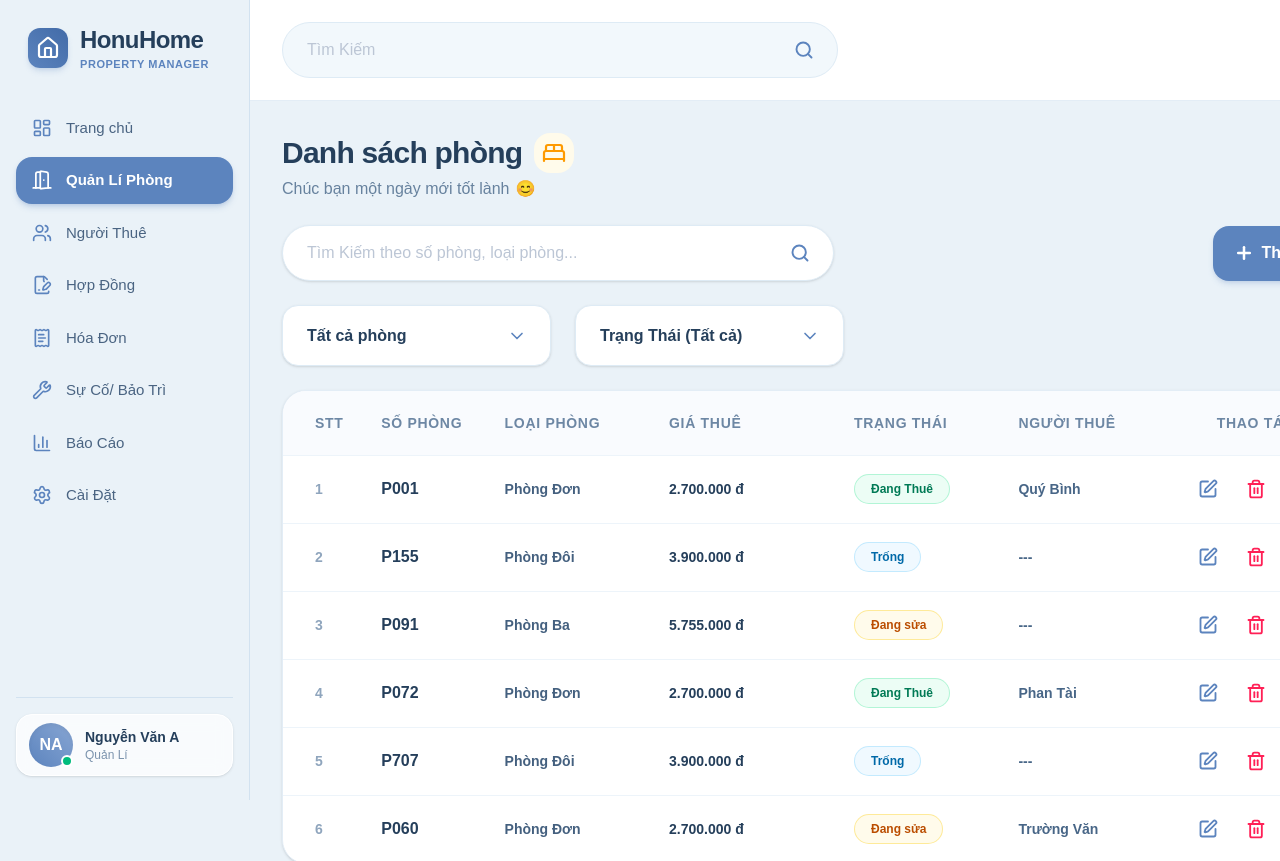
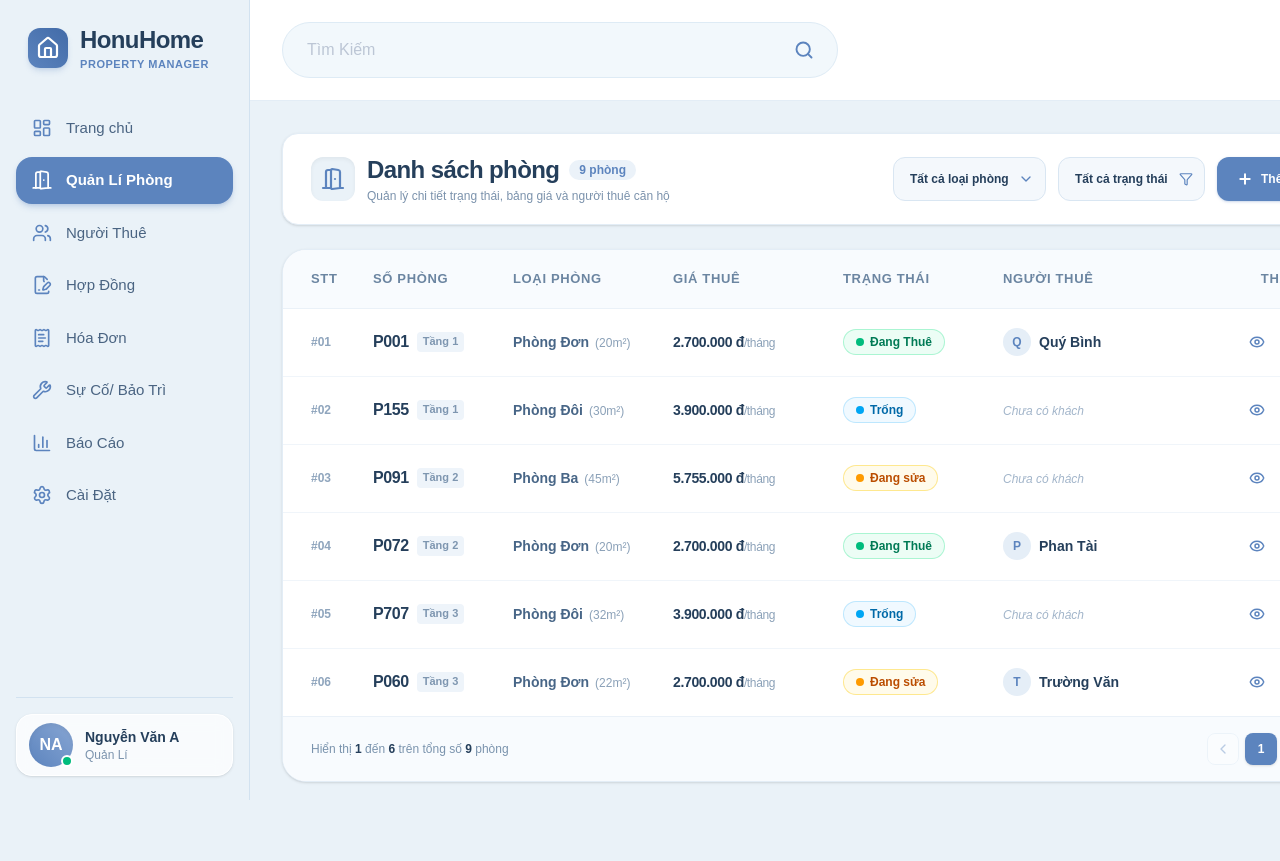
Before and after one commit to ngocnh05/honu_home, a Next.js app: page /rooms in a window 1280 px wide. Shown: the top 861 px of the page. Built offline with nearby package versions, Linux system fonts and the light colour scheme.

Commit message:
refactor(rooms): remove redundant search bar and greeting, redesign modern table toolbar and layout

```diff
--- a/src/components/rooms/rooms-table.tsx
+++ b/src/components/rooms/rooms-table.tsx
@@ -3,7 +3,6 @@
 import * as React from "react";
 import Link from "next/link";
 import {
-  Search,
   Plus,
   ChevronDown,
   ChevronRight,
@@ -11,7 +10,8 @@ import {
   SquarePen,
   Trash2,
   Eye,
-  BedDouble,
+  DoorOpen,
+  Filter,
 } from "lucide-react";
 import type { Room, RoomStatus } from "@/types/room";
 import { initialRooms } from "@/lib/mock-data/rooms";
@@ -19,7 +19,6 @@ import { AddRoomModal } from "@/components/rooms/add-room-modal";
 
 export function RoomsTable() {
   const [rooms, setRooms] = React.useState<Room[]>(initialRooms);
-  const [searchTerm, setSearchTerm] = React.useState("");
   const [typeFilter, setTypeFilter] = React.useState("ALL");
   const [statusFilter, setStatusFilter] = React.useState("ALL");
   const [currentPage, setCurrentPage] = React.useState(1);
@@ -30,17 +29,11 @@ export function RoomsTable() {
   // Filter logic
   const filteredRooms = React.useMemo(() => {
     return rooms.filter((r) => {
-      const matchSearch =
-        r.roomNumber.toLowerCase().includes(searchTerm.toLowerCase()) ||
-        r.type.toLowerCase().includes(searchTerm.toLowerCase()) ||
-        r.tenantName.toLowerCase().includes(searchTerm.toLowerCase());
-
       const matchType = typeFilter === "ALL" || r.type === typeFilter;
       const matchStatus = statusFilter === "ALL" || r.status === statusFilter;
-
-      return matchSearch && matchType && matchStatus;
+      return matchType && matchStatus;
     });
-  }, [rooms, searchTerm, typeFilter, statusFilter]);
+  }, [rooms, typeFilter, statusFilter]);
 
   // Pagination logic
   const totalPages = Math.ceil(filteredRooms.length / itemsPerPage) || 1;
@@ -49,8 +42,8 @@ export function RoomsTable() {
     return filteredRooms.slice(start, start + itemsPerPage);
   }, [filteredRooms, currentPage]);
 
-  const handleDeleteRoom = (id: string) => {
-    if (confirm("Bạn có chắc chắn muốn xóa phòng này?")) {
+  const handleDeleteRoom = (id: string, roomNum: string) => {
+    if (confirm(`Bạn có chắc chắn muốn xóa phòng ${roomNum}?`)) {
       setRooms((prev) => prev.filter((r) => r.id !== id));
     }
   };
@@ -77,201 +70,232 @@ export function RoomsTable() {
   };
 
   return (
-    <div className="w-[1096px] space-y-6 animate-fadeIn pb-16">
-      {/* 1. Header Area: Danh sách phòng */}
-      <div className="flex items-center justify-between">
-        <div className="space-y-1">
+    <div className="w-[1100px] space-y-6 animate-fadeIn pb-12 select-none">
+      {/* 1. Top Bar: Tiêu đề trang & Thanh công cụ gom gọn chuyên nghiệp */}
+      <div className="flex items-center justify-between bg-white px-7 py-5 rounded-2xl border border-[#E3EDF6] shadow-sm">
+        {/* Title & Badge số lượng */}
         <div className="flex items-center gap-3">
-            <h1 className="text-3xl font-extrabold text-[#253F5B] tracking-tight">
+          <div className="w-11 h-11 rounded-xl bg-[#EAF2F8] text-[#5C84BE] flex items-center justify-center shadow-inner">
+            <DoorOpen className="w-6 h-6 stroke-[2.2]" />
+          </div>
+          <div>
+            <div className="flex items-center gap-2.5">
+              <h1 className="text-2xl font-extrabold text-[#253F5B] tracking-tight">
                 Danh sách phòng
               </h1>
-            <div className="w-10 h-10 rounded-2xl bg-amber-50 text-amber-500 flex items-center justify-center">
-              <BedDouble className="w-6 h-6 stroke-[2.2]" />
+              <span className="px-2.5 py-0.5 rounded-full bg-[#EBF2F9] text-[#5C84BE] text-xs font-bold">
+                {rooms.length} phòng
+              </span>
             </div>
-          </div>
-          <p className="text-base text-[#67829E] font-medium flex items-center gap-1.5">
-            <span>Chúc bạn một ngày mới tốt lành</span>
-            <span>😊</span>
+            <p className="text-xs text-[#7B92AC] font-medium mt-0.5">
+              Quản lý chi tiết trạng thái, bảng giá và người thuê căn hộ
             </p>
           </div>
         </div>
 
-      {/* 2. Search Bar + Nút Thêm Phòng (Figma: 552px input, 165px button) */}
-      <div className="flex items-center justify-between">
-        {/* Search Input: Frame 7 (552px x 56px) */}
-        <div className="relative w-[552px]">
-          <input
-            type="text"
-            value={searchTerm}
-            onChange={(e) => {
-              setSearchTerm(e.target.value);
-              setCurrentPage(1);
-            }}
-            placeholder="Tìm Kiếm theo số phòng, loại phòng..."
-            className="w-full h-[56px] pl-6 pr-14 rounded-full bg-white border border-[#DEEBF5] focus:border-[#5C84BE] text-base text-[#253F5B] placeholder:text-[#BCC6D5] outline-none shadow-sm transition-all"
-          />
-          <button
-            type="button"
-            className="absolute right-4 top-1/2 -translate-y-1/2 p-2 rounded-full text-[#5C84BE] hover:bg-[#F2F8FC] transition-colors"
-            aria-label="Tìm kiếm phòng"
-          >
-            <Search className="w-5 h-5 stroke-[2.3]" />
-          </button>
-        </div>
-
-        {/* Nút + Thêm phòng: Frame 22 (165px x 55px) */}
-        <button
-          onClick={() => setIsAddModalOpen(true)}
-          className="w-[165px] h-[55px] rounded-2xl bg-[#5C84BE] hover:bg-[#4E75AF] active:scale-[0.99] text-white font-bold text-base flex items-center justify-center gap-2 shadow-md shadow-[#5C84BE]/20 transition-all cursor-pointer"
-        >
-          <Plus className="w-5 h-5 stroke-[3]" />
-          <span>Thêm phòng</span>
-        </button>
-      </div>
-
-      {/* 3. Bộ lọc: Tất cả phòng & Trạng Thái (269px x 61px mỗi ô) */}
-      <div className="flex items-center gap-6">
-        {/* Dropdown 1: Loại phòng */}
-        <div className="relative w-[269px]">
+        {/* Right Toolbar: Bộ lọc gọn gàng + Nút Thêm Phòng */}
+        <div className="flex items-center gap-3">
+          {/* Lọc loại phòng */}
+          <div className="relative">
             <select
               value={typeFilter}
               onChange={(e) => {
                 setTypeFilter(e.target.value);
                 setCurrentPage(1);
               }}
-            className="w-full h-[61px] px-6 appearance-none rounded-2xl bg-white border border-[#DEEBF5] focus:border-[#5C84BE] text-base font-semibold text-[#253F5B] outline-none shadow-sm cursor-pointer"
+              className="h-11 pl-4 pr-9 appearance-none rounded-xl bg-[#F4F8FC] hover:bg-[#EAF2F9] border border-[#D9E6F2] focus:border-[#5C84BE] text-xs font-bold text-[#253F5B] outline-none cursor-pointer transition-all"
             >
-            <option value="ALL">Tất cả phòng</option>
+              <option value="ALL">Tất cả loại phòng</option>
               <option value="Phòng Đơn">Phòng Đơn</option>
               <option value="Phòng Đôi">Phòng Đôi</option>
               <option value="Phòng Ba">Phòng Ba</option>
             </select>
-          <ChevronDown className="absolute right-6 top-1/2 -translate-y-1/2 w-5 h-5 text-[#5C84BE] pointer-events-none" />
+            <ChevronDown className="absolute right-3 top-1/2 -translate-y-1/2 w-4 h-4 text-[#5C84BE] pointer-events-none" />
           </div>
 
-        {/* Dropdown 2: Trạng thái */}
-        <div className="relative w-[269px]">
+          {/* Lọc trạng thái */}
+          <div className="relative">
             <select
               value={statusFilter}
               onChange={(e) => {
                 setStatusFilter(e.target.value);
                 setCurrentPage(1);
               }}
-            className="w-full h-[61px] px-6 appearance-none rounded-2xl bg-white border border-[#DEEBF5] focus:border-[#5C84BE] text-base font-semibold text-[#253F5B] outline-none shadow-sm cursor-pointer"
+              className="h-11 pl-4 pr-9 appearance-none rounded-xl bg-[#F4F8FC] hover:bg-[#EAF2F9] border border-[#D9E6F2] focus:border-[#5C84BE] text-xs font-bold text-[#253F5B] outline-none cursor-pointer transition-all"
             >
-            <option value="ALL">Trạng Thái (Tất cả)</option>
+              <option value="ALL">Tất cả trạng thái</option>
               <option value="rented">Đang Thuê</option>
               <option value="available">Trống</option>
               <option value="maintenance">Đang sửa</option>
             </select>
-          <ChevronDown className="absolute right-6 top-1/2 -translate-y-1/2 w-5 h-5 text-[#5C84BE] pointer-events-none" />
+            <Filter className="absolute right-3 top-1/2 -translate-y-1/2 w-3.5 h-3.5 text-[#5C84BE] pointer-events-none" />
+          </div>
+
+          {/* Nút Thêm phòng */}
+          <button
+            onClick={() => setIsAddModalOpen(true)}
+            className="h-11 px-5 rounded-xl bg-[#5C84BE] hover:bg-[#4B73AD] active:scale-[0.98] text-white font-bold text-xs flex items-center gap-2 shadow-sm shadow-[#5C84BE]/25 transition-all cursor-pointer"
+          >
+            <Plus className="w-4 h-4 stroke-[3]" />
+            <span>Thêm phòng</span>
+          </button>
         </div>
       </div>
 
-      {/* 4. Bảng Dữ Liệu Phòng - Chuẩn Figma Frame 25: 1075px x 480px */}
-      <div className="w-[1075px] bg-white rounded-3xl border border-[#E3EDF6] shadow-sm overflow-hidden">
+      {/* 2. Bảng Dữ Liệu Phòng - Thiết Kế Lại Chuẩn UI Hiện Đại */}
+      <div className="bg-white rounded-3xl border border-[#E3EDF6] shadow-sm overflow-hidden">
         <table className="w-full text-left border-collapse">
-          {/* Table Header */}
+          {/* Header */}
           <thead>
-            <tr className="border-b border-[#EDF4FA] bg-[#F9FBFE] h-[64px] text-sm font-bold text-[#6D87A4] uppercase tracking-wider">
-              <th className="pl-8 w-[80px]">STT</th>
-              <th className="px-4 w-[120px]">Số Phòng</th>
-              <th className="px-4 w-[160px]">Loại Phòng</th>
-              <th className="px-4 w-[180px]">Giá Thuê</th>
-              <th className="px-4 w-[160px]">Trạng Thái</th>
-              <th className="px-4 w-[180px]">Người Thuê</th>
-              <th className="pr-8 text-center w-[160px]">Thao Tác</th>
+            <tr className="bg-[#F8FBFE] border-b border-[#EAF1F8] text-[13px] font-bold text-[#6B85A1] uppercase tracking-wider h-[58px]">
+              <th className="pl-7 w-[70px]">STT</th>
+              <th className="px-5 w-[140px]">Số Phòng</th>
+              <th className="px-5 w-[160px]">Loại Phòng</th>
+              <th className="px-5 w-[170px]">Giá Thuê</th>
+              <th className="px-5 w-[160px]">Trạng Thái</th>
+              <th className="px-5">Người Thuê</th>
+              <th className="pr-7 text-center w-[140px]">Thao Tác</th>
             </tr>
           </thead>
 
-          {/* Table Body */}
-          <tbody className="divide-y divide-[#EDF4FA]">
+          {/* Body */}
+          <tbody className="divide-y divide-[#F0F5FA]">
             {paginatedRooms.length > 0 ? (
               paginatedRooms.map((room, idx) => {
                 const stt = (currentPage - 1) * itemsPerPage + idx + 1;
 
-                // Status Badge styles
-                const badgeStyles = {
-                  rented:
-                    "bg-emerald-50 text-emerald-700 border-emerald-200/80 font-bold",
-                  available:
-                    "bg-sky-50 text-sky-700 border-sky-200/80 font-bold",
-                  maintenance:
-                    "bg-amber-50 text-amber-700 border-amber-200/80 font-bold",
+                // Status Badge & Dot indicator
+                const statusConfig = {
+                  rented: {
+                    badge: "bg-emerald-50 text-emerald-700 border-emerald-200/90",
+                    dot: "bg-emerald-500",
+                    label: "Đang Thuê",
+                  },
+                  available: {
+                    badge: "bg-sky-50 text-sky-700 border-sky-200/90",
+                    dot: "bg-sky-500",
+                    label: "Trống",
+                  },
+                  maintenance: {
+                    badge: "bg-amber-50 text-amber-700 border-amber-200/90",
+                    dot: "bg-amber-500",
+                    label: "Đang sửa",
+                  },
                 };
+
+                const currentConfig = statusConfig[room.status];
 
                 return (
                   <tr
                     key={room.id}
-                    className="h-[68px] hover:bg-[#F8FBFE] transition-colors text-sm font-medium text-[#253F5B]"
+                    className="h-[68px] hover:bg-[#F9FBFE] transition-colors text-sm"
                   >
                     {/* STT */}
-                    <td className="pl-8 font-semibold text-[#8FA5BD]">{stt}</td>
+                    <td className="pl-7 font-semibold text-[#8FA5BD] text-xs">
+                      #{stt.toString().padStart(2, "0")}
+                    </td>
 
                     {/* Số Phòng */}
-                    <td className="px-4">
-                      <span className="font-extrabold text-[#253F5B] text-base">
+                    <td className="px-5">
+                      <div className="flex items-center gap-2">
+                        <span className="font-extrabold text-[#253F5B] text-base tracking-tight">
                           {room.roomNumber}
                         </span>
+                        {room.floor && (
+                          <span className="text-[11px] font-semibold text-[#7E96B0] bg-[#EEF4FA] px-1.5 py-0.5 rounded">
+                            Tầng {room.floor}
+                          </span>
+                        )}
+                      </div>
                     </td>
 
                     {/* Loại Phòng */}
-                    <td className="px-4 text-[#44607F] font-semibold">
+                    <td className="px-5">
+                      <span className="font-semibold text-[#486687]">
                         {room.type}
+                      </span>
+                      {room.area && (
+                        <span className="text-xs text-[#8BA1B8] ml-1.5">
+                          ({room.area}m²)
+                        </span>
+                      )}
                     </td>
 
                     {/* Giá Thuê */}
-                    <td className="px-4 font-bold text-[#253F5B]">
+                    <td className="px-5">
+                      <div className="font-bold text-[#253F5B] tracking-tight">
                         {room.priceFormatted}
+                        <span className="text-xs font-normal text-[#8BA1B8]">
+                          /tháng
+                        </span>
+                      </div>
                     </td>
 
-                    {/* Trạng Thái Badge */}
-                    <td className="px-4">
+                    {/* Trạng Thái */}
+                    <td className="px-5">
                       <span
-                        className={`inline-flex items-center justify-center px-4 py-1.5 rounded-full text-xs border ${
-                          badgeStyles[room.status]
-                        }`}
+                        className={`inline-flex items-center gap-1.5 px-3 py-1 rounded-full text-xs font-bold border ${currentConfig.badge}`}
                       >
-                        {room.statusLabel}
+                        <span
+                          className={`w-2 h-2 rounded-full ${currentConfig.dot}`}
+                        />
+                        <span>{currentConfig.label}</span>
                       </span>
                     </td>
 
                     {/* Người Thuê */}
-                    <td className="px-4 font-semibold text-[#486687]">
+                    <td className="px-5">
+                      {room.tenantName !== "---" ? (
+                        <div className="flex items-center gap-2">
+                          <div className="w-7 h-7 rounded-full bg-[#E5EEF7] text-[#5C84BE] font-bold text-xs flex items-center justify-center">
+                            {room.tenantName.charAt(0)}
+                          </div>
+                          <span className="font-bold text-[#253F5B]">
                             {room.tenantName}
+                          </span>
+                        </div>
+                      ) : (
+                        <span className="text-xs font-medium text-[#A2B5CA] italic">
+                          Chưa có khách
+                        </span>
+                      )}
                     </td>
 
                     {/* Thao Tác (3 Actions: Sửa, Xóa, Chi tiết) */}
-                    <td className="pr-8">
-                      <div className="flex items-center justify-center gap-3">
-                        {/* Edit Button */}
+                    <td className="pr-7">
+                      <div className="flex items-center justify-center gap-2">
+                        {/* Chi tiết */}
+                        <Link
+                          href={`/rooms/${room.roomNumber}`}
+                          className="p-2 rounded-lg text-[#5C84BE] hover:bg-[#EBF3FB] transition-colors group"
+                          title="Xem chi tiết"
+                        >
+                          <Eye className="w-4 h-4 stroke-[2.2] group-hover:scale-110 transition-transform" />
+                        </Link>
+
+                        {/* Chỉnh sửa */}
                         <button
                           type="button"
-                          onClick={() => alert(`Chỉnh sửa phòng ${room.roomNumber}`)}
-                          className="p-2 rounded-xl text-[#5C84BE] hover:bg-[#EBF3FB] transition-colors"
+                          onClick={() =>
+                            alert(`Chỉnh sửa phòng ${room.roomNumber}`)
+                          }
+                          className="p-2 rounded-lg text-[#5A738E] hover:bg-[#EEF4FA] transition-colors group cursor-pointer"
                           title="Chỉnh sửa"
                         >
-                          <SquarePen className="w-5 h-5 stroke-[2.2]" />
+                          <SquarePen className="w-4 h-4 stroke-[2.2] group-hover:scale-110 transition-transform" />
                         </button>
 
-                        {/* Delete Button */}
+                        {/* Xóa phòng */}
                         <button
                           type="button"
-                          onClick={() => handleDeleteRoom(room.id)}
-                          className="p-2 rounded-xl text-rose-500 hover:bg-rose-50 transition-colors"
+                          onClick={() =>
+                            handleDeleteRoom(room.id, room.roomNumber)
+                          }
+                          className="p-2 rounded-lg text-rose-500 hover:bg-rose-50 transition-colors group cursor-pointer"
                           title="Xóa phòng"
                         >
-                          <Trash2 className="w-5 h-5 stroke-[2.2]" />
+                          <Trash2 className="w-4 h-4 stroke-[2.2] group-hover:scale-110 transition-transform" />
                         </button>
-
-                        {/* View Details Button */}
-                        <Link
-                          href={`/rooms/${room.roomNumber}`}
-                          className="p-2 rounded-xl text-[#627D9B] hover:bg-[#F2F8FD] transition-colors"
-                          title="Xem chi tiết"
-                        >
-                          <Eye className="w-5 h-5 stroke-[2.2]" />
-                        </Link>
                       </div>
                     </td>
                   </tr>
@@ -279,34 +303,56 @@ export function RoomsTable() {
               })
             ) : (
               <tr>
-                <td colSpan={7} className="h-44 text-center text-[#8EA3BA]">
-                  Không tìm thấy phòng nào phù hợp với bộ lọc.
+                <td
+                  colSpan={7}
+                  className="h-36 text-center text-sm font-medium text-[#8EA3BA]"
+                >
+                  Không tìm thấy phòng nào phù hợp với bộ lọc hiện tại.
                 </td>
               </tr>
             )}
           </tbody>
         </table>
+
+        {/* 3. Table Footer: Thông tin số lượng & Phân trang */}
+        <div className="flex items-center justify-between px-7 py-4 bg-[#F8FBFE] border-t border-[#EAF1F8] text-xs font-medium text-[#7A93AD]">
+          <div>
+            Hiển thị{" "}
+            <span className="font-bold text-[#253F5B]">
+              {paginatedRooms.length > 0
+                ? (currentPage - 1) * itemsPerPage + 1
+                : 0}
+            </span>{" "}
+            đến{" "}
+            <span className="font-bold text-[#253F5B]">
+              {Math.min(currentPage * itemsPerPage, filteredRooms.length)}
+            </span>{" "}
+            trên tổng số{" "}
+            <span className="font-bold text-[#253F5B]">
+              {filteredRooms.length}
+            </span>{" "}
+            phòng
           </div>
 
-      {/* 5. Phân Trang (Pagination: Trang 1, 2, 3...) - Figma Frame 41, 42, 43 */}
           {totalPages > 1 && (
-        <div className="flex items-center justify-end gap-2 pr-6">
+            <div className="flex items-center gap-1.5">
               <button
                 onClick={() => setCurrentPage((p) => Math.max(1, p - 1))}
                 disabled={currentPage === 1}
-            className="w-10 h-10 rounded-xl bg-white border border-[#E3EDF6] text-[#5C84BE] disabled:opacity-30 disabled:cursor-not-allowed flex items-center justify-center hover:bg-[#F2F8FC] transition-colors"
+                className="w-8 h-8 rounded-lg bg-white border border-[#DCE8F3] text-[#5C84BE] disabled:opacity-40 disabled:cursor-not-allowed flex items-center justify-center hover:bg-[#F2F8FC] transition-colors"
+                aria-label="Trang trước"
               >
-            <ChevronLeft className="w-5 h-5" />
+                <ChevronLeft className="w-4 h-4" />
               </button>
 
               {Array.from({ length: totalPages }, (_, i) => i + 1).map((pg) => (
                 <button
                   key={pg}
                   onClick={() => setCurrentPage(pg)}
-              className={`w-10 h-10 rounded-xl font-bold text-sm transition-all ${
+                  className={`w-8 h-8 rounded-lg font-bold text-xs transition-all ${
                     currentPage === pg
-                  ? "bg-[#5C84BE] text-white shadow-md shadow-[#5C84BE]/25"
-                  : "bg-white border border-[#E3EDF6] text-[#486687] hover:bg-[#F2F8FC]"
+                      ? "bg-[#5C84BE] text-white shadow-sm"
+                      : "bg-white border border-[#DCE8F3] text-[#486687] hover:bg-[#F2F8FC]"
                   }`}
                 >
                   {pg}
@@ -316,12 +362,15 @@ export function RoomsTable() {
               <button
                 onClick={() => setCurrentPage((p) => Math.min(totalPages, p + 1))}
                 disabled={currentPage === totalPages}
-            className="w-10 h-10 rounded-xl bg-white border border-[#E3EDF6] text-[#5C84BE] disabled:opacity-30 disabled:cursor-not-allowed flex items-center justify-center hover:bg-[#F2F8FC] transition-colors"
+                className="w-8 h-8 rounded-lg bg-white border border-[#DCE8F3] text-[#5C84BE] disabled:opacity-40 disabled:cursor-not-allowed flex items-center justify-center hover:bg-[#F2F8FC] transition-colors"
+                aria-label="Trang sau"
               >
-            <ChevronRight className="w-5 h-5" />
+                <ChevronRight className="w-4 h-4" />
               </button>
             </div>
           )}
+        </div>
+      </div>
 
       {/* Add Room Modal */}
       <AddRoomModal
```
Lines whose indentation alone changed are shown as unchanged.
